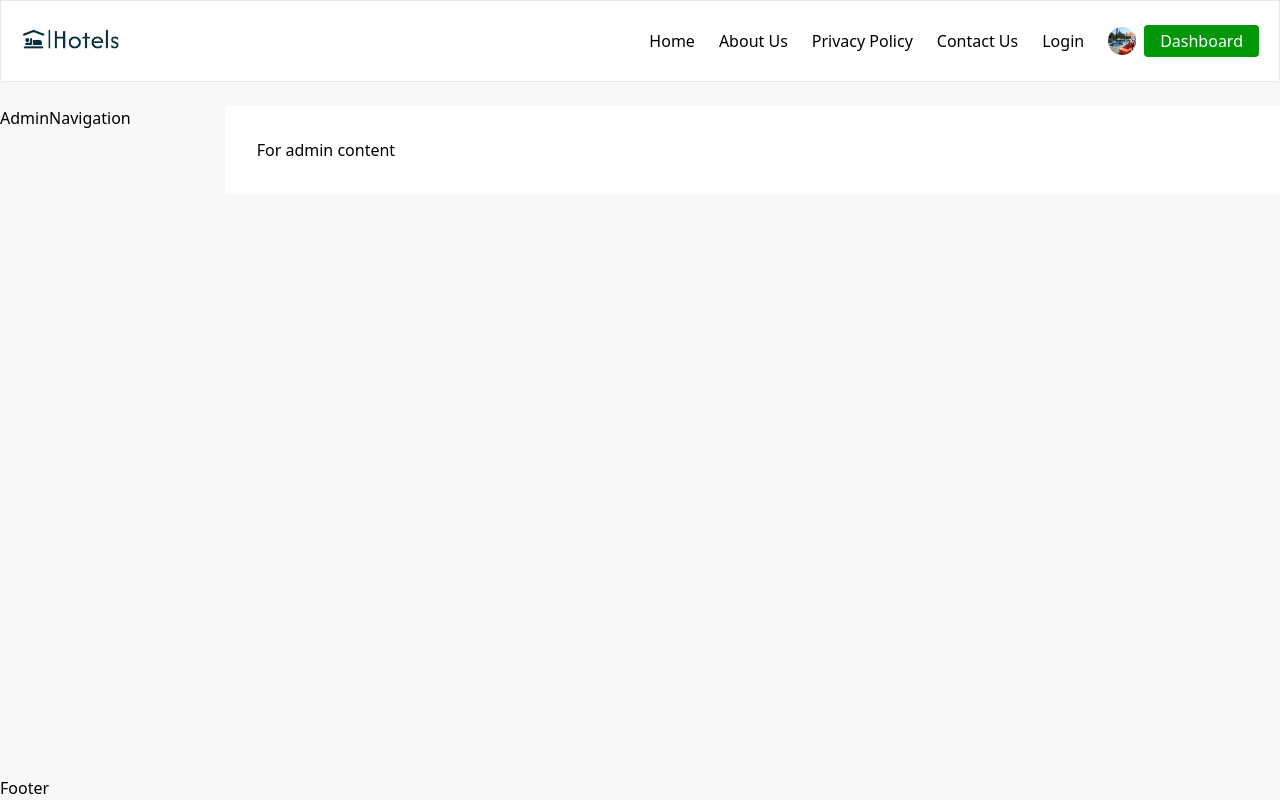
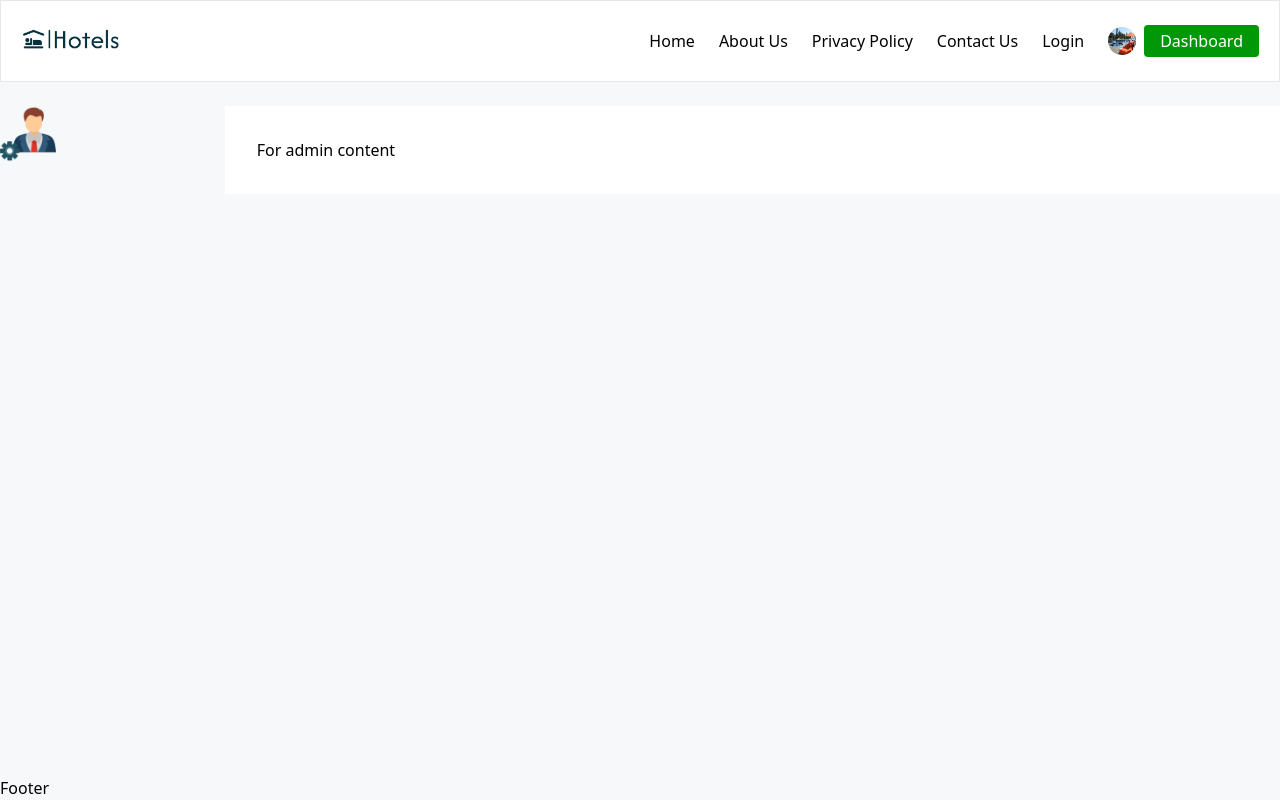
Before and after one commit to NurMohammad56/Hotels, a React (Vite) app in the folder frontend/: page /dashboard in a window 1280 px wide. Built offline with nearby package versions, Linux system fonts and the light colour scheme; sample sign-in values are in the browser's storage; what editorjs-html would draw is missing.

Commit message:
Admin image setup

```diff
--- a/frontend/src/pages/admin/AdminNavigation.jsx
+++ b/frontend/src/pages/admin/AdminNavigation.jsx
@@ -1,7 +1,13 @@
 import React from "react";
+import adminPng from "../../asstes/hero-carosel/admin.png";
 
 const AdminNavigation = () => {
-  return <div>AdminNavigation</div>;
+  return (
+    // Header section
+    <div>
+      <img src={adminPng} alt="" className="size-14" />
+    </div>
+  );
 };
 
 export default AdminNavigation;
```
Also changed, not shown: frontend/src/asstes/hero-carosel/admin.png (added).
